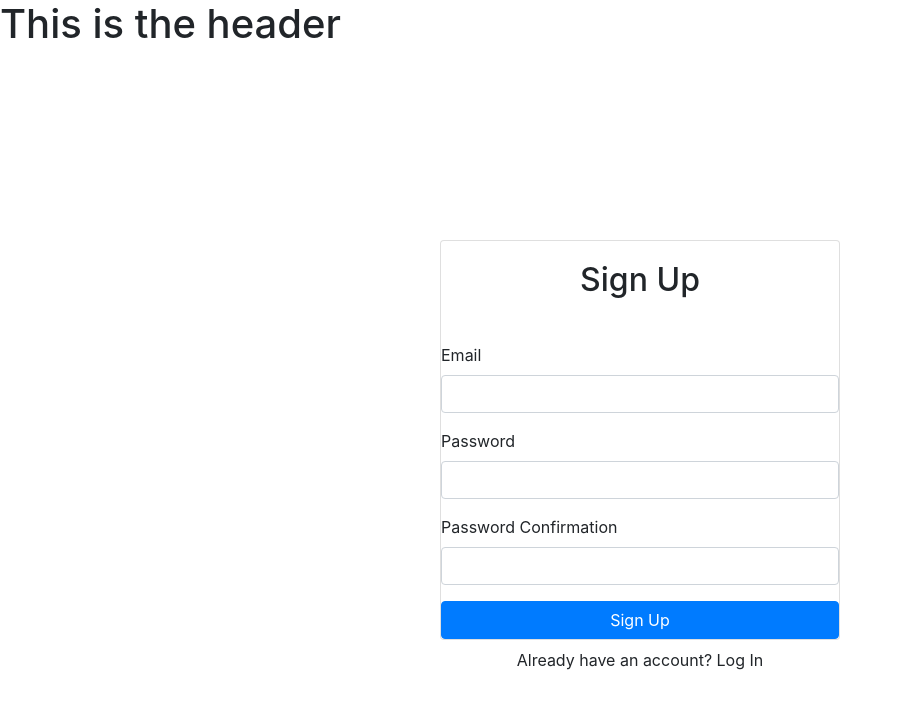
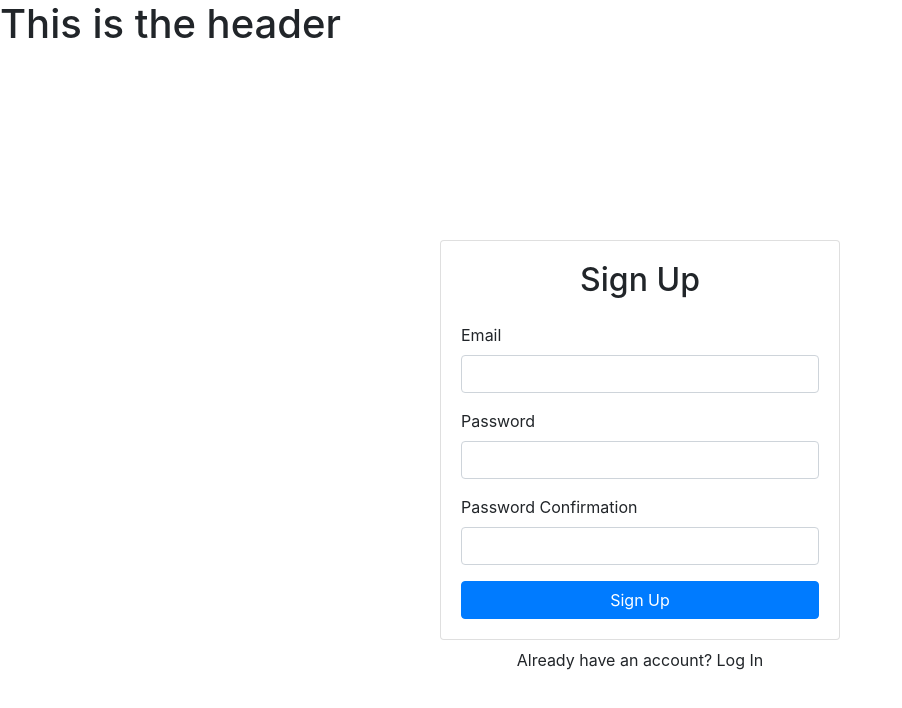
Before and after one commit to usuajiayako/Table-Tracker, a React (Create React App) app: page / in a window 1280 px wide. Shown: the top 708 px of the page, without its empty margins (0-902 px from the left). Built offline with nearby package versions, Linux system fonts and the light colour scheme; no server answers.

Commit message:
adds handleSubmit containing password check on signup form

```diff
--- a/src/containers/SigninPage/SignUp.jsx
+++ b/src/containers/SigninPage/SignUp.jsx
@@ -1,6 +1,6 @@
 import React from 'react';
-import { useRef } from 'react';
-import { Form, Button, Card } from 'react-bootstrap';
+import { useRef, useState } from 'react';
+import { Form, Button, Card, Alert } from 'react-bootstrap';
 import 'bootstrap/dist/css/bootstrap.min.css';
 import { useAuth } from '../../context/AuthContext';
 
@@ -9,11 +9,29 @@ function SignUp() {
   const passwordRef = useRef();
   const passwordConfirmRef = useRef();
   const { signup } = useAuth();
+  const [error, setError] = useState('');
+  const [loading, setLoading] = useState(false);
 
-  function handleSubmit(event) {
+  async function handleSubmit(event) {
     event.preventDefault();
 
-    signup(emailRef.current.value, passwordRef.current.value);
+    if (passwordRef.current.value !== passwordConfirmRef.current.value) {
+      return setError('Passwords do not match');
+    }
+
+    try {
+      setError('');
+      setLoading(true);
+      await signup(
+        emailRef.current.value,
+        passwordRef.current.value,
+        passwordConfirmRef.current.value
+      );
+    } catch {
+      setError('Failed to create an account');
+    }
+
+    setLoading(false);
   }
 
   return (
@@ -21,8 +39,8 @@ function SignUp() {
       <Card>
         <Card.Body>
           <h2 className='text-center mb-4'>Sign Up</h2>
-        </Card.Body>
-        <Form>
+          {error && <Alert variant='danger'>{error}</Alert>}
+          <Form onSubmit={handleSubmit}>
             <Form.Group id='email'>
               <Form.Label>Email</Form.Label>
               <Form.Control type='email' ref={emailRef} required />
@@ -35,10 +53,11 @@ function SignUp() {
               <Form.Label>Password Confirmation</Form.Label>
               <Form.Control type='password' ref={passwordConfirmRef} required />
             </Form.Group>
-        </Form>
-        <Button type='submit' className='w-100'>
+            <Button type='submit' className='w-100' disabled={loading}>
               Sign Up
             </Button>
+          </Form>
+        </Card.Body>
       </Card>
       <div className='w-100 text-center mt-2'>
         Already have an account? Log In
```
Lines whose indentation alone changed are shown as unchanged.
